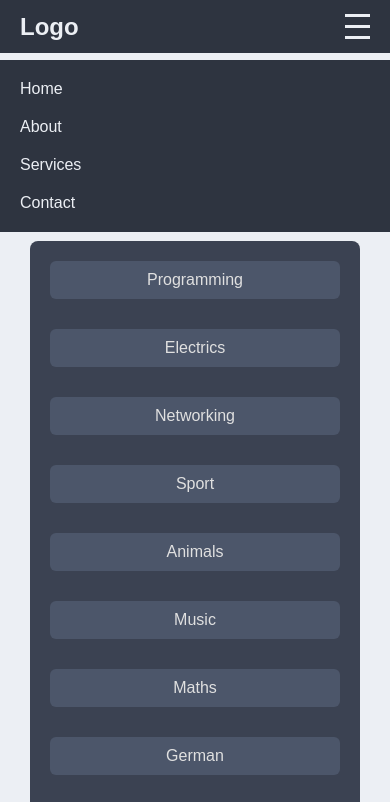
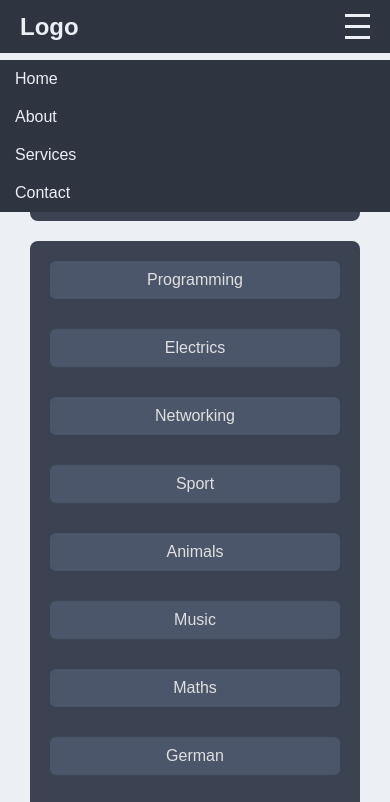
Before and after one commit to WinterSchule/Chatto, a plain HTML site: page public/index.html in a window 390 px wide. Both pictures are taken after a click on the element 357 px from the left and 26 px from the top of the page. Shown: the top 802 px of the page. Drawn offline with nearby package versions, Linux system fonts and the light colour scheme.

Commit message:
Update style.css

```diff
--- a/public/style.css
+++ b/public/style.css
@@ -12,6 +12,7 @@ body {
     display: flex;
     flex-direction: column;
     height: 100vh;
+    overflow-x: hidden;
 }
 
 /* Ensure the content area grows and pushes the footer to the bottom */
@@ -52,6 +53,7 @@ main {
 
 .navbar .nav-links a:hover {
     background-color: #4C566A; /* Nordic: Darker Gray on hover */
+    width: 100%;
 }
 
 .burger-menu {
@@ -199,7 +201,12 @@ main {
 
     .navbar .nav-links a {
         text-align: left; /* Links werden nach links ausgerichtet */
-        padding: 10px; /* Padding anpassen */
+        padding: 10px 15px; /* Keep padding consistent */
+    }
+
+    .navbar .nav-links a:hover {
+        background-color: #4C566A; /* Change only the background color */
+        width: 100%;
     }
 
     /* Navbar Links verbergen und Burger-Menü anzeigen */
@@ -211,16 +218,25 @@ main {
         position: absolute;
         top: 60px;
         left: 0;
-        padding: 10px;
+        padding: 0px;
+    }
+
+
+    .navbar .nav-links.active {
+        display: flex; /* Show links when active */
+    }
+
+    /* Navbar Links */
+    .nav-links a {
+        padding: 10px 20px;
+        text-align: center;
+        width: 100%;
     }
 
     .burger-menu {
         display: flex; /* Show burger menu on small screens */
     }
 
-    .navbar .nav-links.active {
-        display: flex; /* Show links when active */
-    }
 
     /* Hauptinhalt */
     main {
@@ -233,12 +249,7 @@ main {
         margin: 5px 0; /* Margin anpassen */
     }
 
-    /* Navbar Links */
-    .nav-links a {
-        padding: 10px 20px;
-        text-align: center;
-        width: 100%;
-    }
+
 }
 
 
```
